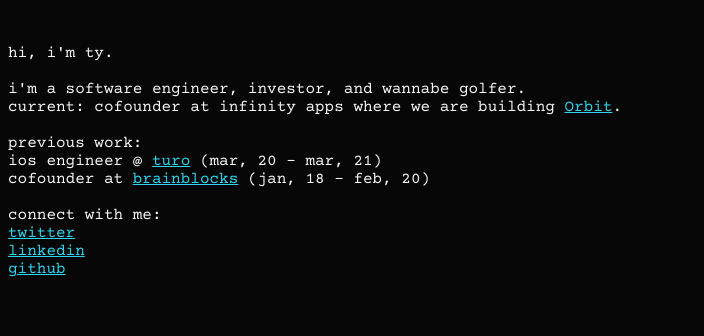
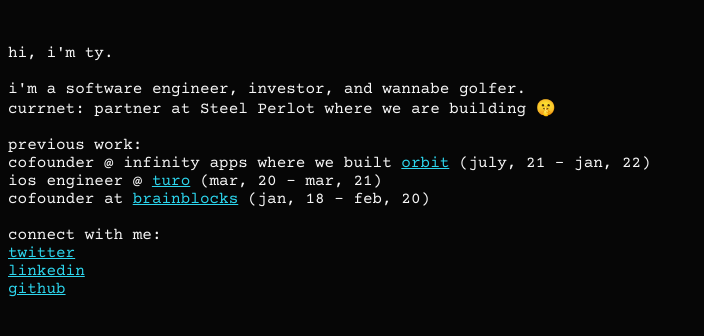
Before and after one commit to schenkty/schenkty, a plain HTML site: page docs/index.html in a window 1280 px wide. Shown: the whole page, without its empty margins (0-704 px from the left). Drawn offline with nearby package versions, Linux system fonts and the light colour scheme.

Commit message:
Update index.html

```diff
--- a/docs/index.html
+++ b/docs/index.html
@@ -42,10 +42,12 @@
         <br>
         i'm a software engineer, investor, and wannabe golfer.
         <br>
-        current: cofounder at infinity apps where we are building <a href="https://orbitapp.xyz">Orbit</a>.
+        currnet: partner at Steel Perlot where we are building 🤫
         <br>
         <br>
         previous work:
+        <br>
+        cofounder @ infinity apps where we built <a href="https://orbitapp.xyz">orbit</a> (july, 21 - jan, 22)
         <br>
         ios engineer @ <a href="https://turo.com">turo</a> (mar, 20 - mar, 21)
         <br>
```
